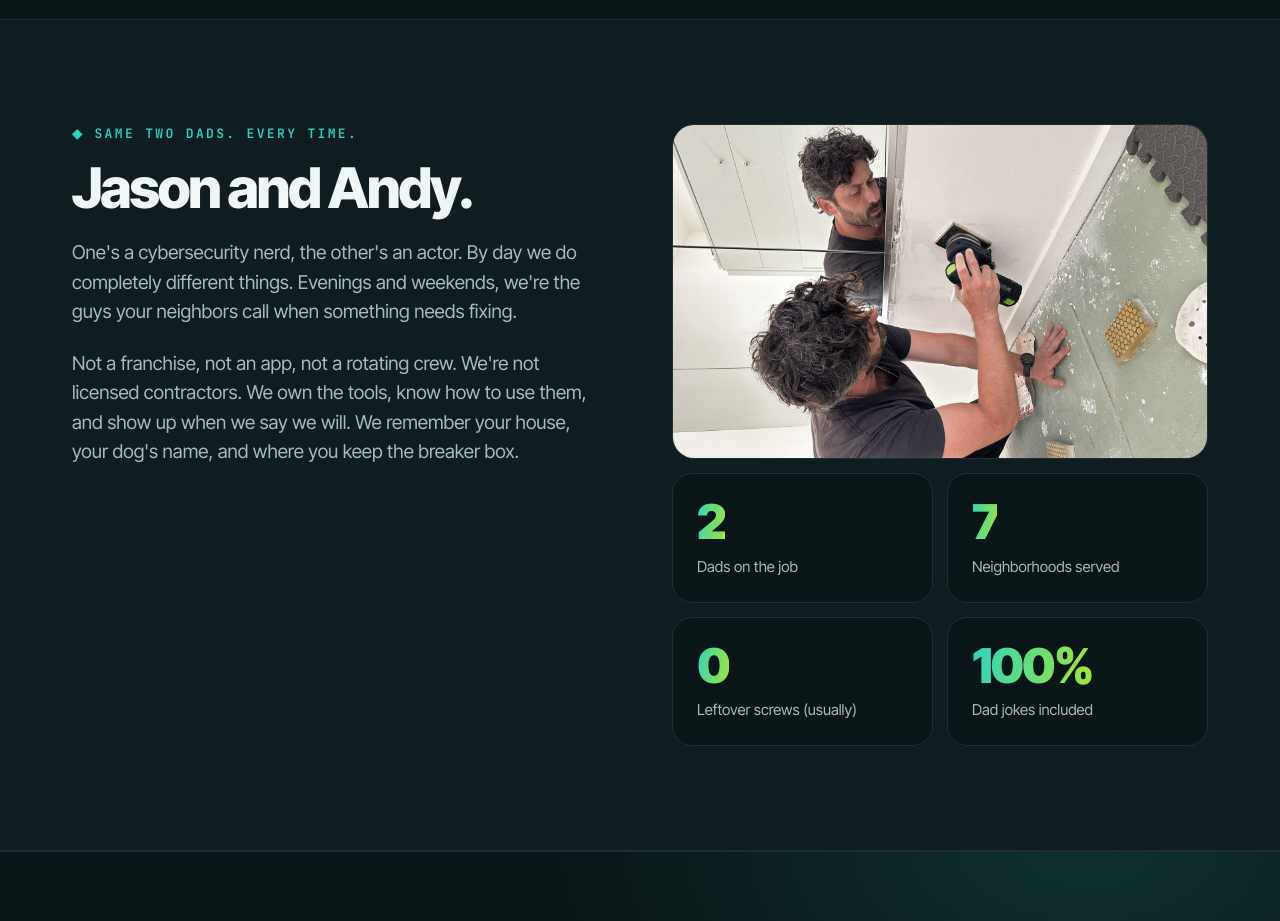
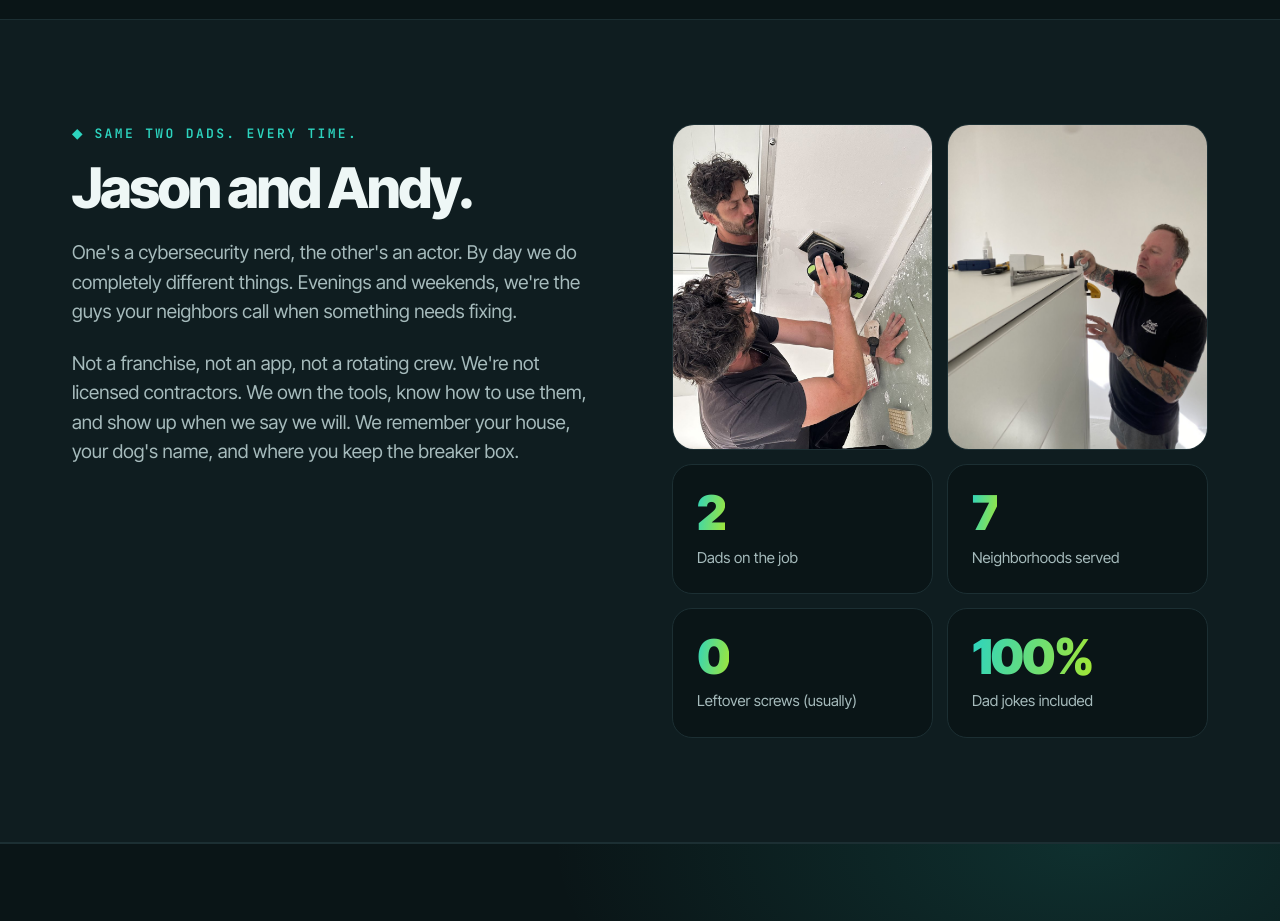
Before and after one commit to jason-hoenich/the-dad-squad, a plain HTML site: page index.html in a window 1280 px wide. Shown: the part 9500-10421 px from the top of the page. Drawn offline with Linux system fonts and the light colour scheme.

Commit message:
About section: add Andy's cabinet-work photo next to Jason's
Co-Authored-By: Claude Opus 5.5 <noreply@anthropic.com>
Claude-Session: https://claude.ai/code/session_012SmfQHZsJGrdFdPcsbvEHk

```diff
--- a/index.html
+++ b/index.html
@@ -151,7 +151,8 @@
   .about-copy { flex: 1 1 440px; }
   .about-copy p { color: var(--muted); font-size: 19px; margin-top: 22px; }
   .about-side { flex: 1 1 440px; display: flex; flex-direction: column; gap: 14px; }
-  .about-photo { border-radius: 22px; overflow: hidden; border: 1px solid var(--line); aspect-ratio: 16/10; }
+  .about-photos { display: grid; grid-template-columns: repeat(2, minmax(0, 1fr)); gap: 14px; }
+  .about-photo { border-radius: 22px; overflow: hidden; border: 1px solid var(--line); aspect-ratio: 4/5; }
   .about-photo img { width: 100%; height: 100%; object-fit: cover; }
   .stats { display: grid; grid-template-columns: repeat(2, minmax(0, 1fr)); gap: 14px; }
   .stat { background: var(--ground); border: 1px solid var(--line); border-radius: 20px; padding: 24px; }
@@ -637,7 +638,7 @@
       <p>Not a franchise, not an app, not a rotating crew. We're not licensed contractors. We own the tools, know how to use them, and show up when we say we will. We remember your house, your dog's name, and where you keep the breaker box.</p>
     </div>
     <div class="about-side">
-      <div class="about-photo"><img src="jason-wall-work.jpg" alt="Jason from The Dad Squad sanding drywall" loading="lazy"></div>
+      <div class="about-photos"><div class="about-photo"><img src="jason-wall-work.jpg" alt="Jason from The Dad Squad sanding drywall" loading="lazy"></div><div class="about-photo"><img src="andy-cabinet-work.jpg" alt="Andy from The Dad Squad leveling a cabinet install" loading="lazy"></div></div>
       <div class="stats">
         <div class="stat"><b class="grad-text">2</b><div>Dads on the job</div></div>
         <div class="stat"><b class="grad-text">7</b><div>Neighborhoods served</div></div>
```
